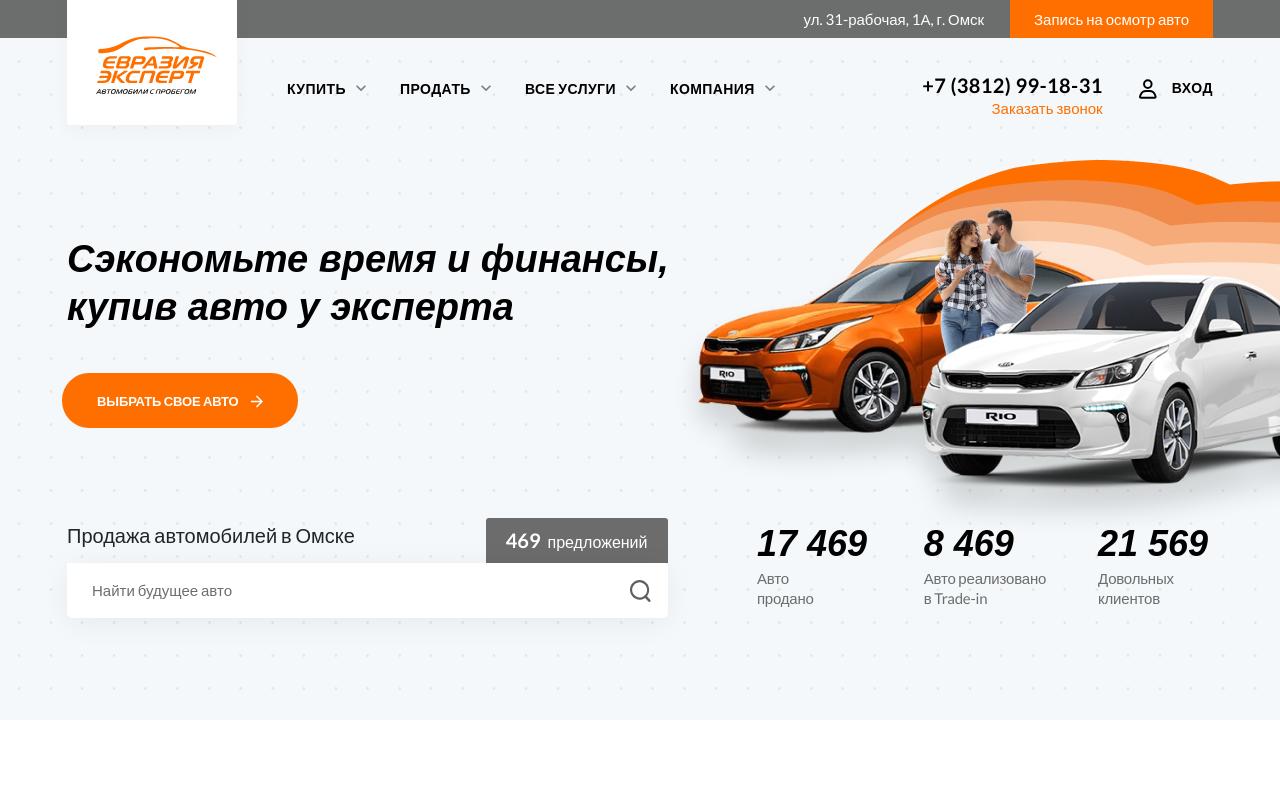
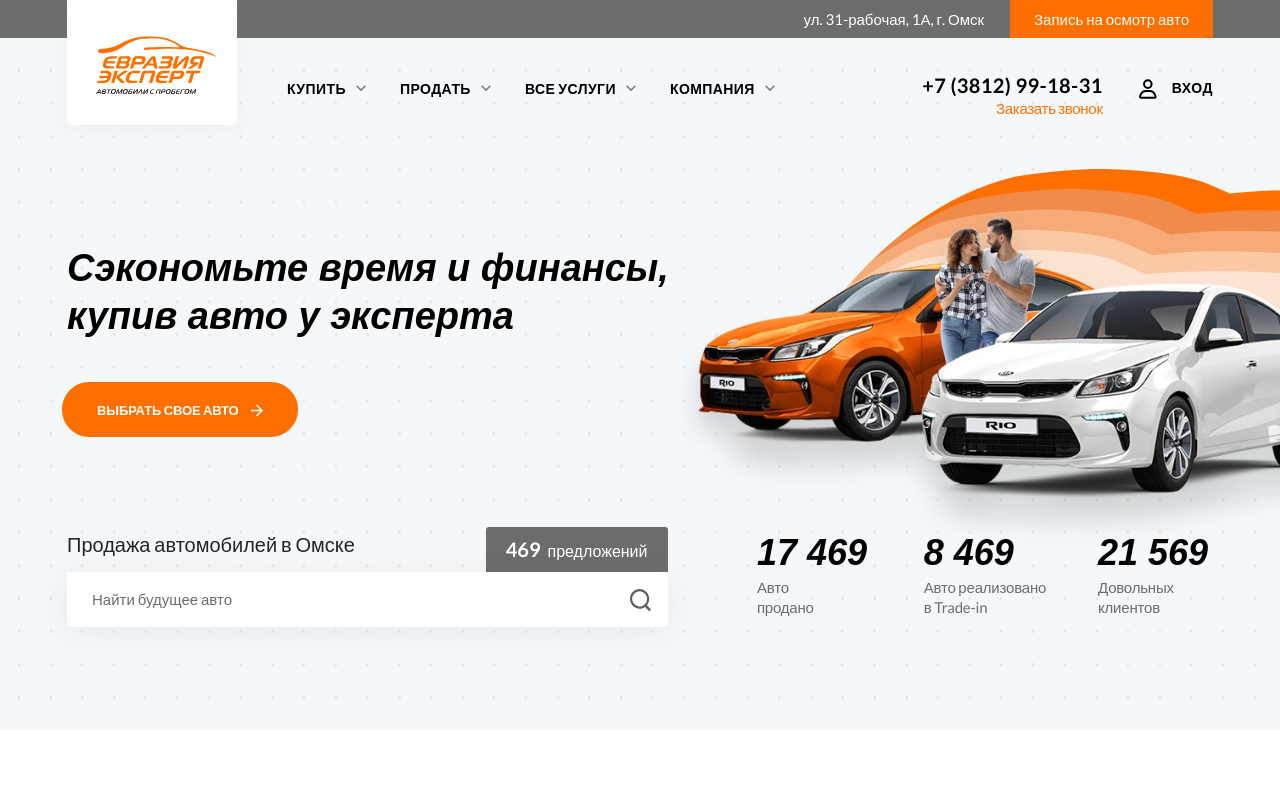
Before and after one commit to mskuroedov/eurasia, a website: page index.html in a window 1280 px wide. Shown: the top 800 px of the page. Drawn offline with Linux system fonts and the light colour scheme; a web font is replaced by a local one.

Commit message:
minor fixes w body padding

```diff
--- a/scss/_header.scss
+++ b/scss/_header.scss
@@ -2,7 +2,7 @@ body {
   padding-top: 70px;
   background: $secondary;
   @media(min-width: 1200px) {
-    padding-top: 38px;
+    padding-top: 139px;
   }
 
   &.mobile-menu-opened {
@@ -202,7 +202,7 @@ body {
           color: $primary;
           font-size: 15px;
           line-height: 18px;
-
+          letter-spacing: -0.3px;
           &:hover {
             text-decoration: none;
             color: #FF5C00;
--- a/scss/_landing.scss
+++ b/scss/_landing.scss
@@ -13,7 +13,7 @@
   @media(min-width: 1200px) {
     padding-top: 197px;
     padding-bottom: 102px;
-
+    margin-top: -92px;
     background-position-y: 22px;
     background-position-x: 17px;
     background-repeat: no-repeat;
```
Also changed, not shown: css/build.css.
